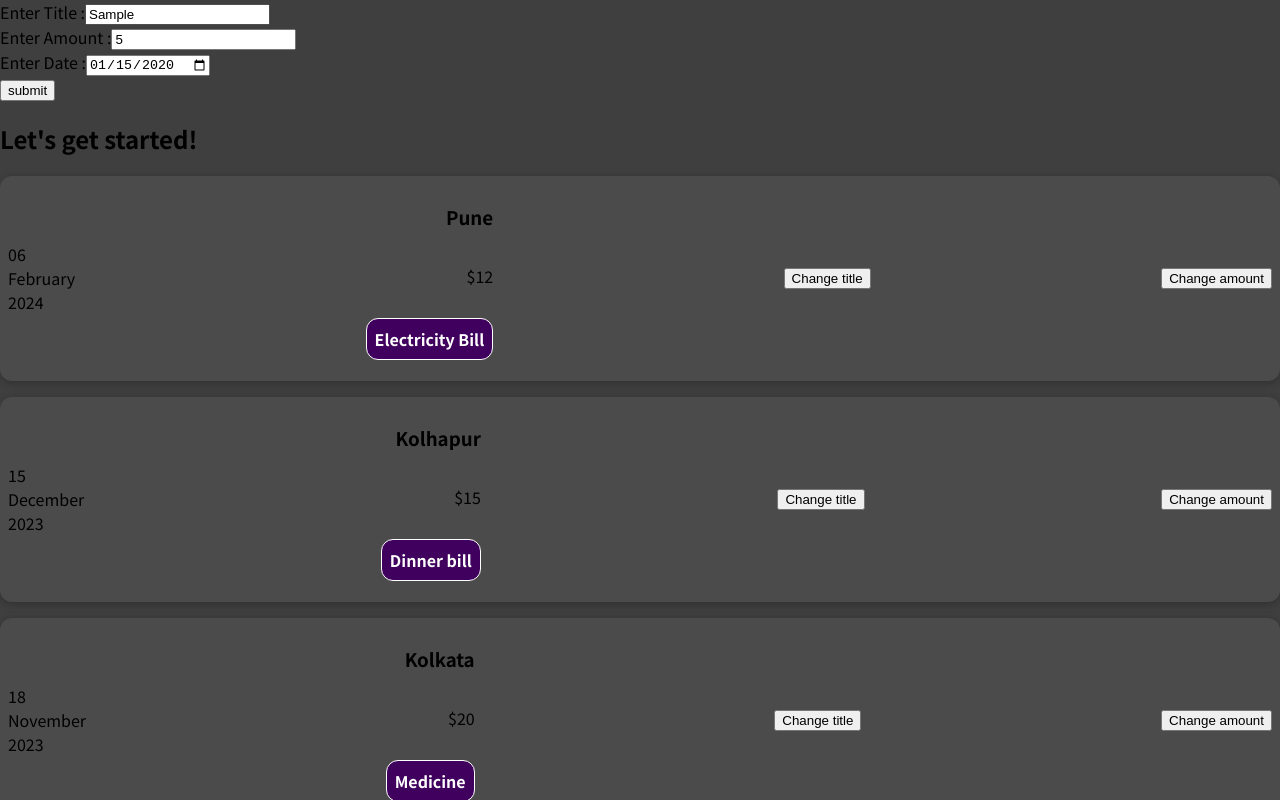
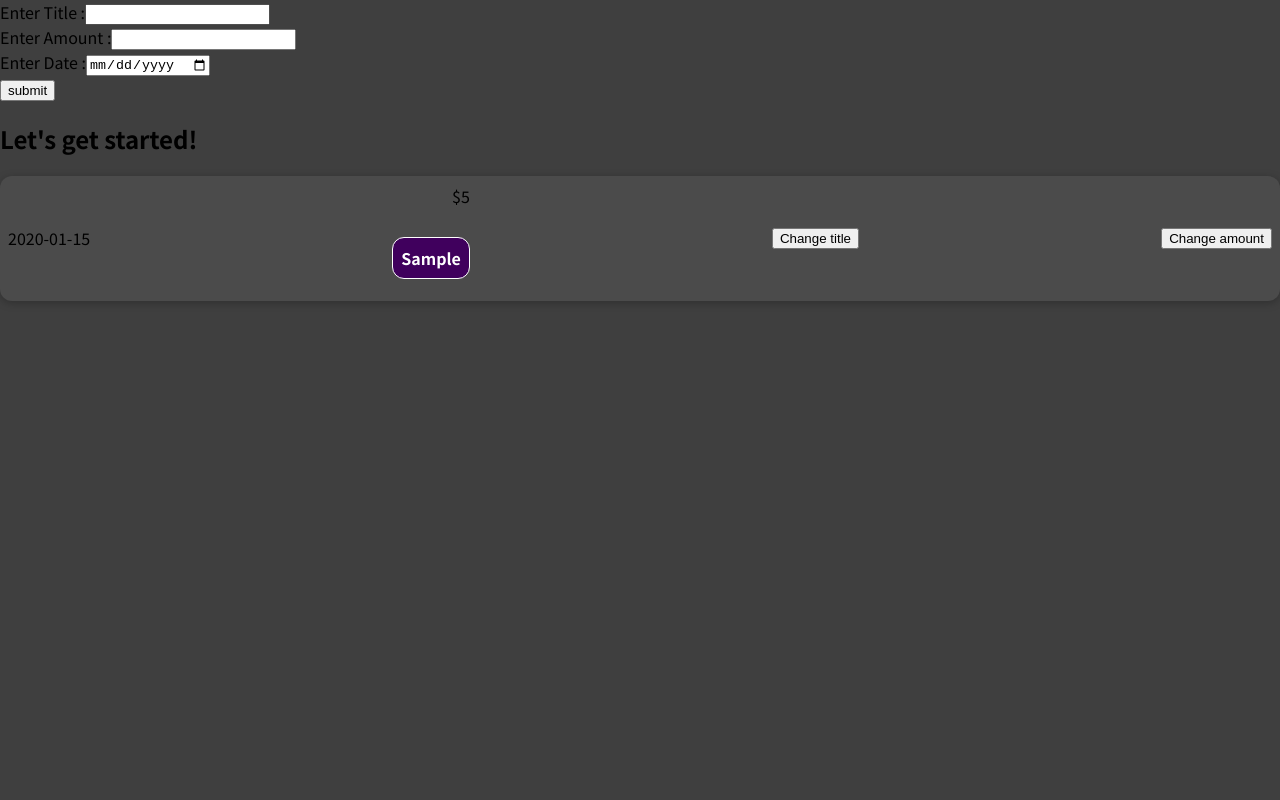
Before and after one commit to akshay7745/reactSharpener, a React (Create React App) app in the folder 01-starting-setup/: page / in a window 1280 px wide. Both pictures are taken after typing "Sample", "5", "2020-01-15" into the empty fields and a click on the button "submit". Shown: the top 800 px of the page. Built offline with nearby package versions, Linux system fonts and the light colour scheme; the HTML template or start-up script is replaced by a standard one.

Commit message:
Added expense list dynamically via form submision

```diff
--- a/01-starting-setup/src/App.js
+++ b/01-starting-setup/src/App.js
@@ -1,43 +1,51 @@
+import { useState } from "react";
 import ExpenseItem from "./components/Expense/ExpenseItem";
 import NewExpense from "./components/NewExpense/NewExpense";
 
 const data = [
-  {
-    title: "Electricity Bill",
-    amount: 12,
-    location: "Pune",
-    date: new Date(2024, 1, 6),
-  },
-  {
-    title: "Dinner bill",
-    amount: 15,
-    location: "Kolhapur",
-    date: new Date(2023, 11, 15),
-  },
-  {
-    title: "Medicine",
-    amount: 20,
-    location: "Kolkata",
-    date: new Date(2023, 10, 18),
-  },
-  {
-    title: "Fuel",
-    amount: 17,
-    location: "Chennai",
-    date: new Date(2023, 10, 25),
-  },
+  // {
+  //   title: "Electricity Bill",
+  //   amount: 12,
+  //   location: "Pune",
+  //   date: new Date(2024, 1, 6),
+  // },
+  // {
+  //   title: "Dinner bill",
+  //   amount: 15,
+  //   location: "Kolhapur",
+  //   date: new Date(2023, 11, 15),
+  // },
+  // {
+  //   title: "Medicine",
+  //   amount: 20,
+  //   location: "Kolkata",
+  //   date: new Date(2023, 10, 18),
+  // },
+  // {
+  //   title: "Fuel",
+  //   amount: 17,
+  //   location: "Chennai",
+  //   date: new Date(2023, 10, 25),
+  // },
 ];
 
 const App = () => {
+  const [expenseData, setExpenseData] = useState(data);
+  const addExpenseHandler = (expense) => {
+    setExpenseData((prevState) => {
+      return [...prevState, expense];
+    });
+  };
   return (
     <div>
-      <NewExpense />
+      <NewExpense onAddExpense={addExpenseHandler} />
       <h2>Let's get started!</h2>
-      {data.map((expense) => (
+      {expenseData.map((expense, index) => (
         <ExpenseItem
+          key={expense.id ? expense.id : index}
           title={expense.title}
           amount={expense.amount}
-          location={expense.location}
+          // location={expense.location}
           date={expense.date}
         />
       ))}
--- a/01-starting-setup/src/components/Expense/ExpenseDate.js
+++ b/01-starting-setup/src/components/Expense/ExpenseDate.js
@@ -4,9 +4,9 @@ const ExpenseDate = (props) => {
   const { date } = props;
   return (
     <div>
-      <div>{date.toLocaleString("en-US", { day: "2-digit" })}</div>
-      <div>{date.toLocaleString("en-US", { month: "long" })}</div>
-      <div>{date.getFullYear()}</div>
+      <div>{date}</div>
+      {/* <div>{date.toLocaleString("en-US", { month: "long" })}</div> */}
+      {/* <div>{date.getFullYear()}</div> */}
     </div>
   );
   // return React.createElement("div", {}, [
--- a/01-starting-setup/src/components/Expense/ExpenseDetails.js
+++ b/01-starting-setup/src/components/Expense/ExpenseDetails.js
@@ -1,10 +1,11 @@
 const ExpenseDetails = (props) => {
-  const { title, amount, location } = props;
+  // const { title, amount, location } = props;
+  const { title, amount } = props;
   return (
     <div className="expense-item__description">
       <h2 className="expense-item__price">{title}</h2>
       <div>${amount}</div>
-      <h3>{location}</h3>
+      {/* <h3>{location}</h3> */}
     </div>
   );
 };
--- a/01-starting-setup/src/components/Expense/ExpenseItem.js
+++ b/01-starting-setup/src/components/Expense/ExpenseItem.js
@@ -6,7 +6,9 @@ import ExpenseDetails from "./ExpenseDetails";
 const ExpenseItem = (props) => {
   const [title, setTitle] = useState(props.title);
   const [amt, setAmt] = useState(props.amount);
-  const { date, location, title1, amount } = props;
+  // const { date, location, title1, amount } = props;
+  const { date, title1, amount } = props;
+  // console.log(date);
   const buttonHandler = (e) => {
     // Removing expenseItem via dom manipulation
     // e.target.parentElement.parentElement.removeChild(e.target.parentElement);
@@ -19,7 +21,8 @@ const ExpenseItem = (props) => {
   return (
     <div className="expense-item">
       <ExpenseDate date={date} />
-      <ExpenseDetails location={location} title={title} amount={amt} />
+      {/* <ExpenseDetails location={location} title={title} amount={amt} /> */}
+      <ExpenseDetails title={title} amount={amt} />
       <button type="button" onClick={buttonHandler}>
         Change title
       </button>
--- a/01-starting-setup/src/components/NewExpense/ExpenseForm.js
+++ b/01-starting-setup/src/components/NewExpense/ExpenseForm.js
@@ -1,35 +1,38 @@
 import { useState } from "react";
 
-const ExpenseForm = () => {
+const ExpenseForm = (props) => {
   //   const [enteredTitle, setEnteredTitle] = useState("");
   //   const [enteredAmount, setEnteredAmount] = useState("");
   //   const [enteredDate, setEnteredDate] = useState(new Date(1, 1, 2020));
   const [enteredInput, setEnteredInput] = useState({
-    enteredTitle: "",
-    enteredAmount: "",
-    enteredDate: "",
+    title: "",
+    amount: "",
+    date: "",
   });
-  console.log(enteredInput);
+
   const formSubmitHandler = (e) => {
     e.preventDefault();
-    console.log(enteredInput);
+    // console.log(enteredInput);
+    props.onSaveExpenseData(enteredInput);
+    setEnteredInput({
+      title: "",
+      amount: "",
+      date: "",
+    });
   };
   const titleChangeHandler = (e) => {
-    // console.log(e.target.value);
     setEnteredInput((prevState) => {
-      return { ...prevState, enteredTitle: e.target.value };
+      return { ...prevState, title: e.target.value };
     });
   };
   const amountChangeHandler = (e) => {
-    // console.log(e.target.value);
     setEnteredInput((prevState) => {
-      return { ...prevState, enteredAmount: e.target.value };
+      return { ...prevState, amount: e.target.value };
     });
   };
   const dateChangeHandler = (e) => {
-    // console.log(e.target.value);
     setEnteredInput((prevState) => {
-      return { ...prevState, enteredDate: e.target.value };
+      return { ...prevState, date: e.target.value };
     });
   };
   return (
@@ -41,6 +44,7 @@ const ExpenseForm = () => {
           id="title"
           type="text"
           onChange={titleChangeHandler}
+          value={enteredInput.title}
         />
       </div>
       <div>
@@ -50,11 +54,18 @@ const ExpenseForm = () => {
           id="amount"
           type="number"
           onChange={amountChangeHandler}
+          value={enteredInput.amount}
         />
       </div>
       <div>
         <label htmlFor="date">Enter Date :</label>
-        <input name="date" id="date" type="date" onChange={dateChangeHandler} />
+        <input
+          name="date"
+          id="date"
+          type="date"
+          onChange={dateChangeHandler}
+          value={enteredInput.date}
+        />
       </div>
       <button type="submit">submit</button>
     </form>
--- a/01-starting-setup/src/components/NewExpense/NewExpense.js
+++ b/01-starting-setup/src/components/NewExpense/NewExpense.js
@@ -1,9 +1,17 @@
 import ExpenseForm from "./ExpenseForm";
 
-const NewExpense = () => {
+const NewExpense = (props) => {
+  const saveExpenseDataHandler = (enteredExpenseData) => {
+    const expenseData = {
+      ...enteredExpenseData,
+      id: Math.random().toString(),
+    };
+    props.onAddExpense(expenseData);
+    // console.log(expenseData);
+  };
   return (
     <div>
-      <ExpenseForm />
+      <ExpenseForm onSaveExpenseData={saveExpenseDataHandler} />
     </div>
   );
 };
```
